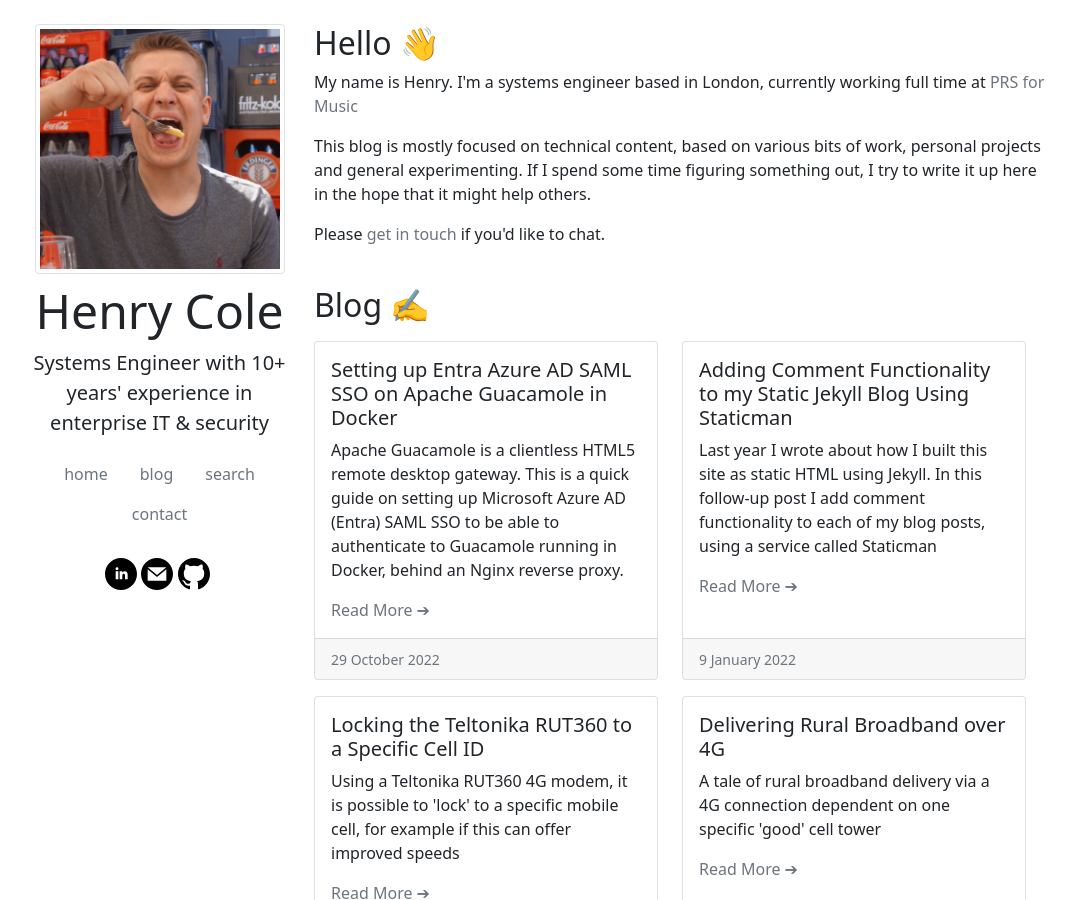
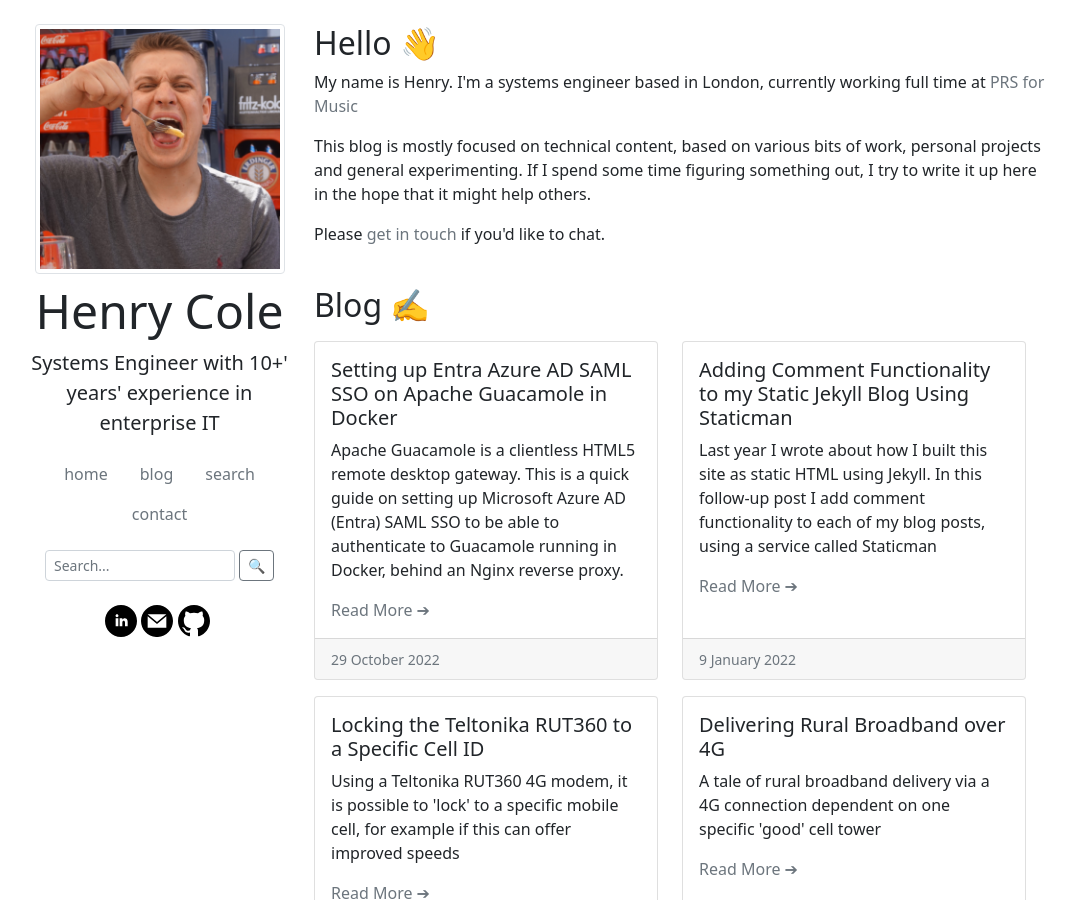
Before and after one commit to hcuk94/henry-personal-website, a Jekyll site: the page built from index.html, in a window 1280 px wide and 900 px high. Shown: the whole window, without its empty margins (53-1126 px from the left). Built offline with Jekyll 4.4.1, drawn with Linux system fonts in a browser that asks for light colours.

Commit message:
Add search bar - match upstream content exactly

```diff
--- a/_includes/header.html
+++ b/_includes/header.html
@@ -21,7 +21,7 @@
 <div class="sticky-top pt-4">
 <img src="{% if site.branch == "main" %}/img/henry-profile.webp{% else %}/img/henry-profile.staging.webp{% endif %}" width="250px" height="250px" class="img-thumbnail rounded img-centre affix" alt="Henry Cole Profile Picture"/>
 <h1 class="display-5 mt-2 text-center"><a class="text-reset text-decoration-none" href="/">Henry Cole</a></h1>
-<p class="text-center lead mt-2">Systems Engineer with 10+ years' experience in enterprise IT & security</p>
+<p class="text-center lead mt-2">Systems Engineer with 10+' years' experience in enterprise IT</p>
 <span class="text-center img-centre">
 <nav class="nav justify-content-center">
 <a class="nav-link text-secondary" href="/">home</a>
@@ -30,6 +30,13 @@
 <a class="nav-link text-secondary" href="/#contact">contact</a>
 </nav>
 </span>
+<!-- Search Bar -->
+<div class="mt-3 px-3">
+  <form action="/search.html" method="get" class="d-flex">
+    <input type="search" name="q" class="form-control form-control-sm" placeholder="Search..." aria-label="Search" style="border-radius: 0.25rem;">
+    <button type="submit" class="btn btn-sm btn-outline-secondary ms-1" style="border-radius: 0.25rem;">🔍</button>
+  </form>
+</div>
 <br/>
 <nav class="nav justify-content-center">
 {% include social_icons.html %}
```
